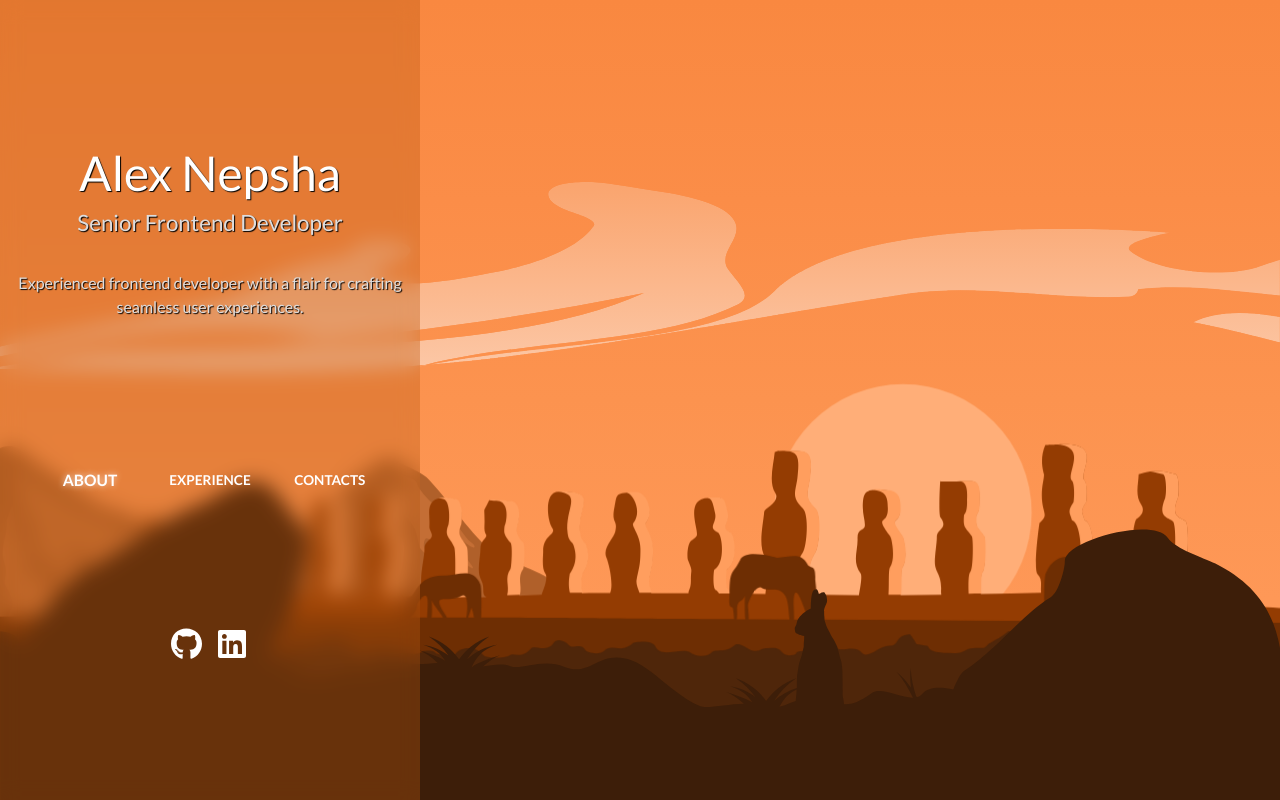
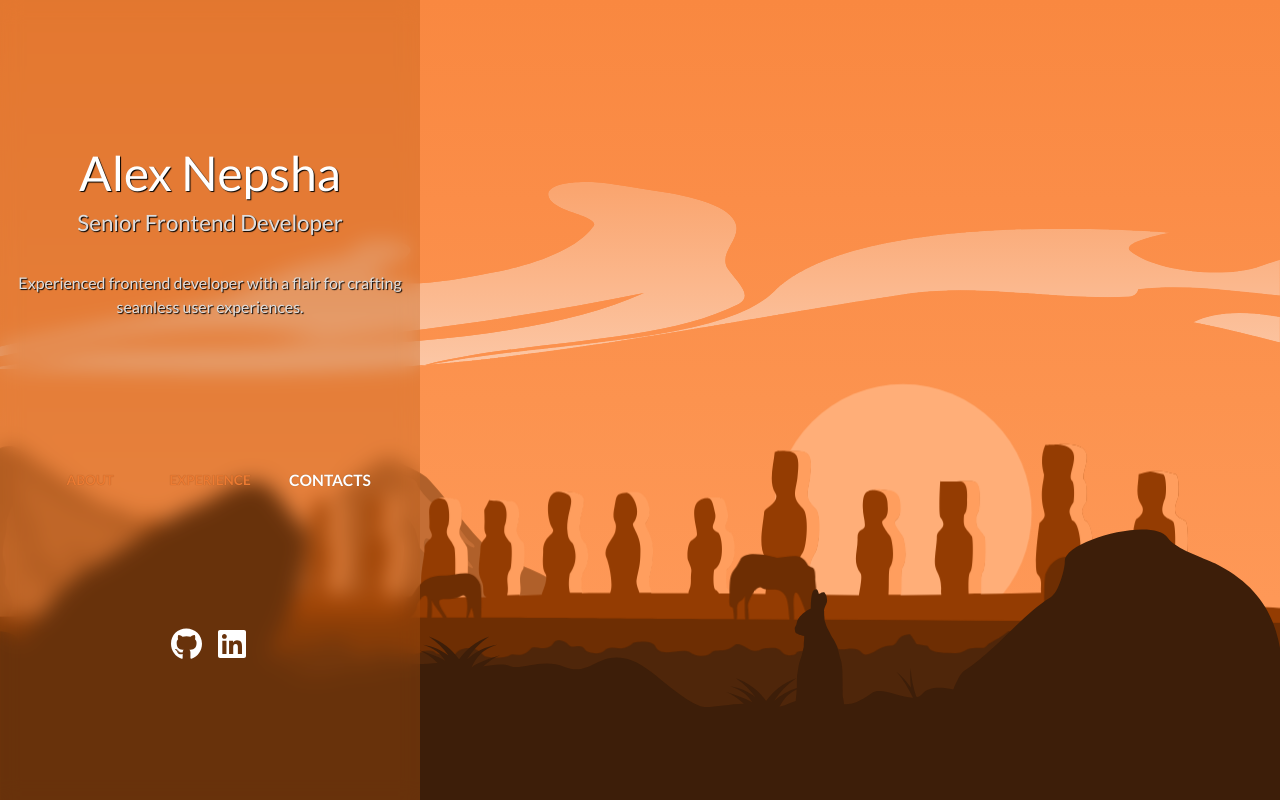
Before and after one commit to Nepsha1986/ns-site, a Next.js app: page / in a window 1280 px wide. Shown: the top 800 px of the page. Built offline with nearby package versions, Linux system fonts and the light colour scheme.

Commit message:
Navigation improvements

```diff
--- a/src/app/_containers/About/index.tsx
+++ b/src/app/_containers/About/index.tsx
@@ -16,8 +16,11 @@ const About = () => {
       </p>
 
       <p>
-        I also own <a href="https://gift-idea.co/en-us/">gift-idea.co</a>,
-        curating and presenting unique gift ideas to showcase my passion for
+        I also own{' '}
+        <a href="https://gift-idea.co/en-us/" target="_blank">
+          gift-idea.co
+        </a>
+        , curating and presenting unique gift ideas to showcase my passion for
         creating engaging online experiences.
       </p>
     </Section>
--- /dev/null
+++ b/src/app/context.tsx
@@ -0,0 +1,14 @@
+import { createContext } from 'react';
+
+export type HomePageSection = 'about' | 'experience' | 'contacts';
+
+interface HomePageContextProps {
+  activeSection: HomePageSection;
+  setActiveSection: (section: HomePageSection) => void;
+}
+
+const HomePageContext = createContext<HomePageContextProps>(
+  {} as HomePageContextProps,
+);
+
+export default HomePageContext;
--- a/src/app/layout.tsx
+++ b/src/app/layout.tsx
@@ -1,6 +1,5 @@
 import type { Metadata } from 'next';
 import { Lato } from 'next/font/google';
-import AppHeader from '@/components/AppHeader';
 import './globals.css';
 
 const lato = Lato({ subsets: ['latin'], weight: ['300', '400', '700'] });
@@ -17,10 +16,7 @@ export default function RootLayout({
 }>) {
   return (
     <html lang="en">
-      <body className={lato.className}>
-        <AppHeader />
-        {children}
-      </body>
+      <body className={lato.className}>{children}</body>
     </html>
   );
 }
--- a/src/app/page.tsx
+++ b/src/app/page.tsx
@@ -1,17 +1,34 @@
+'use client';
+
+import { useState } from 'react';
+
 import Intro from '@/app/_containers/Intro';
 import About from '@/app/_containers/About';
 import Experience from '@/app/_containers/Experience';
 import Contacts from '@/app/_containers/Contacts';
+import AppHeader from '@/components/AppHeader';
+import HomePageContext, { HomePageSection } from '@/app/context';
 
 import styles from './page.module.css';
 
 export default function Home() {
+  const [activeSection, setActiveSection] = useState<HomePageSection>('about');
+
   return (
+    <HomePageContext.Provider
+      value={{
+        activeSection,
+        setActiveSection,
+      }}
+    >
+      <AppHeader />
+
       <main className={styles.main}>
         <Intro />
         <About />
         <Experience />
         <Contacts />
       </main>
+    </HomePageContext.Provider>
   );
 }
--- a/src/common/Section/index.tsx
+++ b/src/common/Section/index.tsx
@@ -1,4 +1,14 @@
-import React, { ComponentPropsWithoutRef } from 'react';
+'use client';
+
+import React, {
+  ComponentPropsWithoutRef,
+  useContext,
+  useEffect,
+  useRef,
+} from 'react';
+import { useInView } from 'framer-motion';
+
+import HomePageContext, { HomePageSection } from '@/app/context';
 
 import styles from './styles.module.scss';
 
@@ -7,10 +17,26 @@ interface Props extends ComponentPropsWithoutRef<'section'> {
   heading?: string;
 }
 const Section = ({ heading, children, ...props }: Props) => {
+  const ref = useRef<HTMLHeadingElement>(null);
+  const { setActiveSection } = useContext(HomePageContext);
+
+  const isInView = useInView(ref, {
+    amount: 1,
+  });
+
+  useEffect(() => {
+    if (isInView) {
+      console.log();
+      setActiveSection(props.id as HomePageSection);
+    }
+  }, [isInView]);
+
   return (
     <section className={styles.section} {...props}>
       <div className={styles.section__container}>
-        <h1 className={styles.section__heading}>{heading}</h1>
+        <h1 className={styles.section__heading} ref={ref}>
+          {heading}
+        </h1>
         {children}
       </div>
     </section>
--- a/src/components/AppHeader/components/Navigation/index.tsx
+++ b/src/components/AppHeader/components/Navigation/index.tsx
@@ -1,8 +1,10 @@
 'use client';
 import { motion } from 'framer-motion';
+import classNames from 'classnames';
 
 import styles from './styles.module.scss';
-import classNames from 'classnames';
+import { useContext } from 'react';
+import HomePageContext from '@/app/context';
 
 const NavItem = ({
   link,
@@ -24,11 +26,25 @@ const NavItem = ({
   );
 };
 const Navigation = () => {
+  const { activeSection } = useContext(HomePageContext);
+
   return (
     <nav className={styles.navigation}>
-      <NavItem label="About" link="#about" isActive />
-      <NavItem label="Experience" link="#experience" />
-      <NavItem label="Contacts" link="#contacts" />
+      <NavItem
+        label="About"
+        link="#about"
+        isActive={activeSection === 'about'}
+      />
+      <NavItem
+        label="Experience"
+        link="#experience"
+        isActive={activeSection === 'experience'}
+      />
+      <NavItem
+        label="Contacts"
+        link="#contacts"
+        isActive={activeSection === 'contacts'}
+      />
     </nav>
   );
 };
--- a/src/components/AppHeader/components/Navigation/styles.module.scss
+++ b/src/components/AppHeader/components/Navigation/styles.module.scss
@@ -5,7 +5,8 @@
 }
 
 .navItem {
-  color: #fff;
+  color: var(--c-primary-light);
+  text-shadow: 0 0 1px rgba(0, 0, 0, 0.3);
   text-transform: uppercase;
   font-size: 0.85rem;
   font-weight: bold;
@@ -14,7 +15,7 @@
   text-align: center;
 
   &_active {
-    text-shadow: 0 0 6px rgba(255, 255, 255, 0.7);
+    color: #fff;
     transform: scale(1.15);
   }
 }
```
Lines whose indentation alone changed are shown as unchanged.
